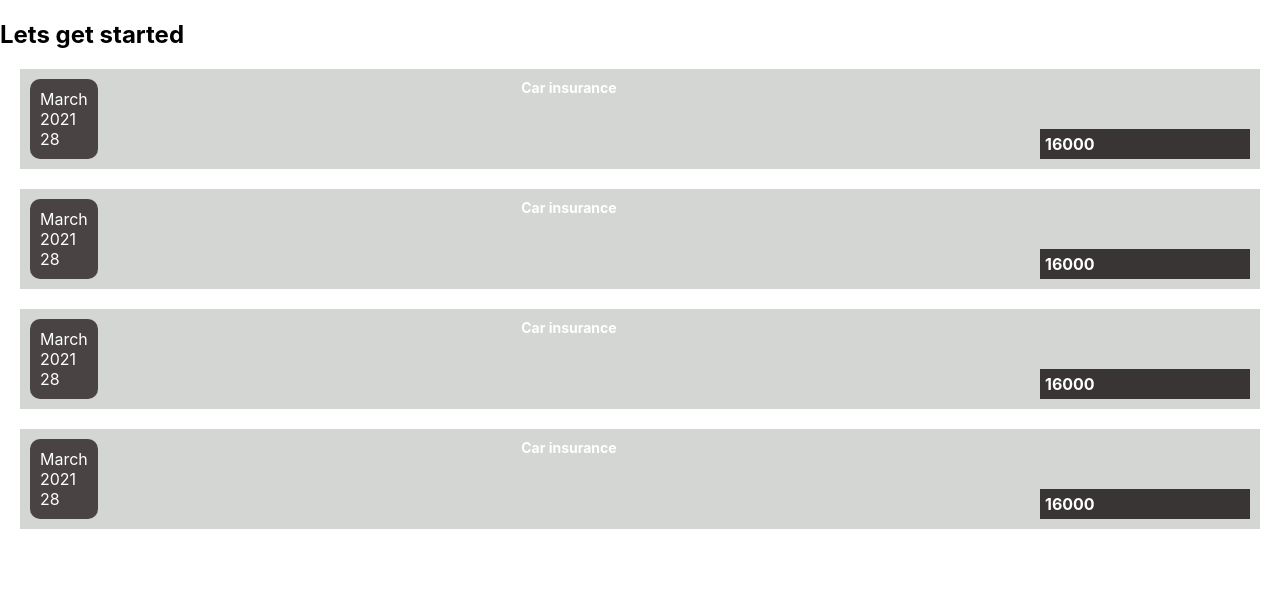
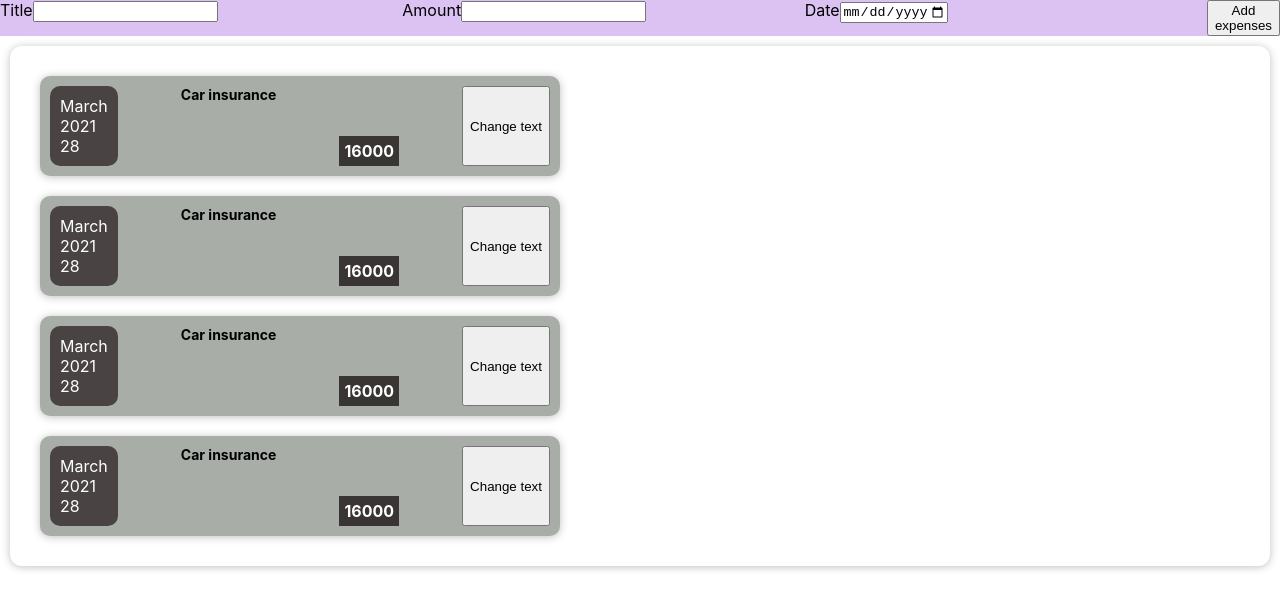
Before and after one commit to rajanimedikurthi/expense-tracker, a React (Create React App) app: page / in a window 1280 px wide. Shown: the top 610 px of the page. Built offline with nearby package versions, Linux system fonts and the light colour scheme.

Commit message:
created card and expense form

```diff
--- a/src/App.js
+++ b/src/App.js
@@ -1,7 +1,7 @@
 import logo from "./logo.svg";
 import "./App.css";
-import Expenses from "./components/Calendar/Expenses/Expenses";
-
+import Expenses from "./components/Expenses/Expenses";
+import ExpenseForm from "./components/Expenses/ExpenseForm";
 const expenses = [
   {
     date: new Date(2021, 2, 28),
@@ -27,7 +27,7 @@ const expenses = [
 function App() {
   return (
     <div>
-      <h2>Lets get started</h2>
+      <ExpenseForm />
       <Expenses expenses={expenses} />
     </div>
   );
--- a/src/components/Calendar/Expenses/ExpenseItem.js
+++ /dev/null
@@ -1,17 +0,0 @@
-import "./ExpenseItem.css";
-import CalendarDisplay from "../CalendarDisplay";
-
-function ExpenseItem(props) {
-  const { date, title, amount } = props.item;
-  console.log(props);
-  return (
-    <div className="expense-item">
-      <div className="date">
-        <CalendarDisplay date={date}></CalendarDisplay>
-      </div>
-      <div className="text">{title}</div>
-      <div className="amount">{amount}</div>
-    </div>
-  );
-}
-export default ExpenseItem;
--- /dev/null
+++ b/src/components/Card/Card.css
@@ -0,0 +1,6 @@
+.card {
+  border-radius: 12px;
+  box-shadow: 0 1px 8px rgb(0, 0, 0, 0.25);
+  padding: 10px;
+  margin: 10px;
+}
--- /dev/null
+++ b/src/components/Card/Card.js
@@ -0,0 +1,6 @@
+import "./Card.css";
+function Card(props) {
+  const classes = "card " + props.className;
+  return <div className={classes}>{props.children}</div>;
+}
+export default Card;
--- /dev/null
+++ b/src/components/Expenses/ExpenseForm.css
@@ -0,0 +1,8 @@
+.expense-form-control {
+  width: 50%;
+  display: block;
+}
+form {
+  background-color: rgb(220, 194, 243);
+  display: flex;
+}
--- /dev/null
+++ b/src/components/Expenses/ExpenseForm.js
@@ -0,0 +1,82 @@
+import { useState } from "react";
+import "./ExpenseForm.css";
+const ExpenseForm = () => {
+  const [userInput, setUserInput] = useState({
+    enteredTitle: "",
+    enteredAmount: "",
+    enteredDate: "",
+  });
+  const titleChangeHandler = (event) => {
+    let value = event.target.value;
+
+    setUserInput((prevState) => {
+      return { ...prevState, enteredTitle: value };
+    });
+    console.log("title changed " + value);
+  };
+  const amountChangeHandler = (event) => {
+    let value = event.target.value;
+
+    setUserInput((prevState) => {
+      return { ...prevState, enteredAmount: value };
+    });
+    console.log("title changed " + value);
+  };
+  const dateChangeHandler = (event) => {
+    let value = event.target.value;
+
+    setUserInput((prevState) => {
+      return { ...prevState, enteredDate: value };
+    });
+    console.log("title changed " + value);
+  };
+  const submitHandler = (event) => {
+    event.preventDefault();
+    const expenseData = {
+      title: userInput.enteredTitle,
+      amount: userInput.enteredAmount,
+      date: new Date(userInput.enteredDate),
+    };
+    console.log(expenseData);
+    setUserInput({
+      enteredAmount: "",
+      enteredDate: "",
+      enteredTitle: "",
+    });
+  };
+
+  return (
+    <form onSubmit={submitHandler}>
+      <div className="expense-form-control">
+        <label>Title</label>
+        <input
+          type="text"
+          value={userInput.enteredTitle}
+          onChange={titleChangeHandler}
+        />
+      </div>
+      <div className="expense-form-control">
+        <label>Amount</label>
+        <input
+          type="number"
+          value={userInput.enteredAmount}
+          onChange={amountChangeHandler}
+        />
+      </div>
+      <div className="expense-form-control">
+        <label>Date</label>
+        <input
+          type="date"
+          value={userInput.enteredDate}
+          min="2019-01-01"
+          max="2022-12-31"
+          onChange={dateChangeHandler}
+        />
+      </div>
+      <div className="expense-form-actions">
+        <button type="submit">Add expenses</button>
+      </div>
+    </form>
+  );
+};
+export default ExpenseForm;
--- a/src/components/Calendar/Expenses/ExpenseItem.css
+++ b/src/components/Expenses/ExpenseItem.css
@@ -1,23 +1,24 @@
-.expense-item {
+.card.expense-item {
   display: flex;
-  background: rgb(212, 214, 212);
-  border-radius: 10 px;
-  padding: 10px;
-  color: #fff;
+  background-color: rgb(168, 173, 168);
+  border-radius: 10px;
+
   margin: 20px;
   justify-content: space-between;
+  width: 500px;
 }
 .expense-item .date {
+  color: #fff;
 }
 .expense-item .text {
   font-weight: bold;
   font-size: 14px;
 }
 .expense-item .amount {
-  width: 200px;
   font-weight: bold;
   border-radius: 2px solid rgb(194, 194, 236);
   background: rgb(58, 53, 53);
   align-self: flex-end;
   padding: 5px;
+  color: #fff;
 }
--- /dev/null
+++ b/src/components/Expenses/ExpenseItem.js
@@ -0,0 +1,23 @@
+import "./ExpenseItem.css";
+import CalendarDisplay from "../Calendar/CalendarDisplay";
+import { useState } from "react";
+import Card from "../Card/Card";
+function ExpenseItem(props) {
+  const { date, amount } = props.item;
+  const [title, setTitle] = useState(props.item.title);
+
+  const clickHandler = () => {
+    setTitle("updated");
+  };
+  return (
+    <Card className="expense-item">
+      <div className="date">
+        <CalendarDisplay date={date}></CalendarDisplay>
+      </div>
+      <div className="text">{title}</div>
+      <div className="amount">{amount}</div>
+      <button onClick={clickHandler}>Change text </button>
+    </Card>
+  );
+}
+export default ExpenseItem;
--- a/src/components/Calendar/Expenses/Expenses.js
+++ b/src/components/Expenses/Expenses.js
@@ -1,14 +1,15 @@
 import ExpenseItem from "./ExpenseItem";
+import Card from "../Card/Card";
 function Expenses(props) {
   const { expenses } = props;
   console.log(expenses);
   return (
-    <>
+    <Card>
       {expenses.map((expenseItem) => {
         console.log(expenseItem);
         return <ExpenseItem item={expenseItem} />;
       })}
-    </>
+    </Card>
   );
 }
 export default Expenses;
```
